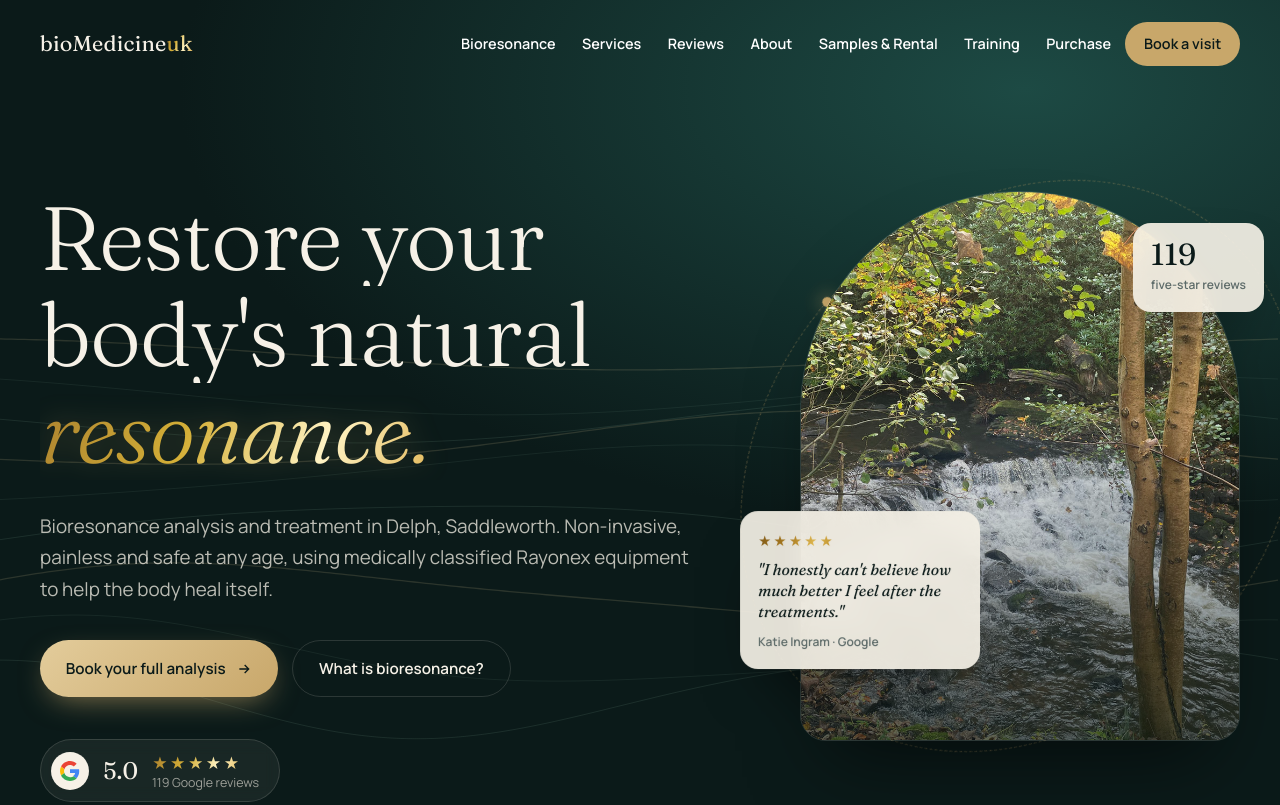
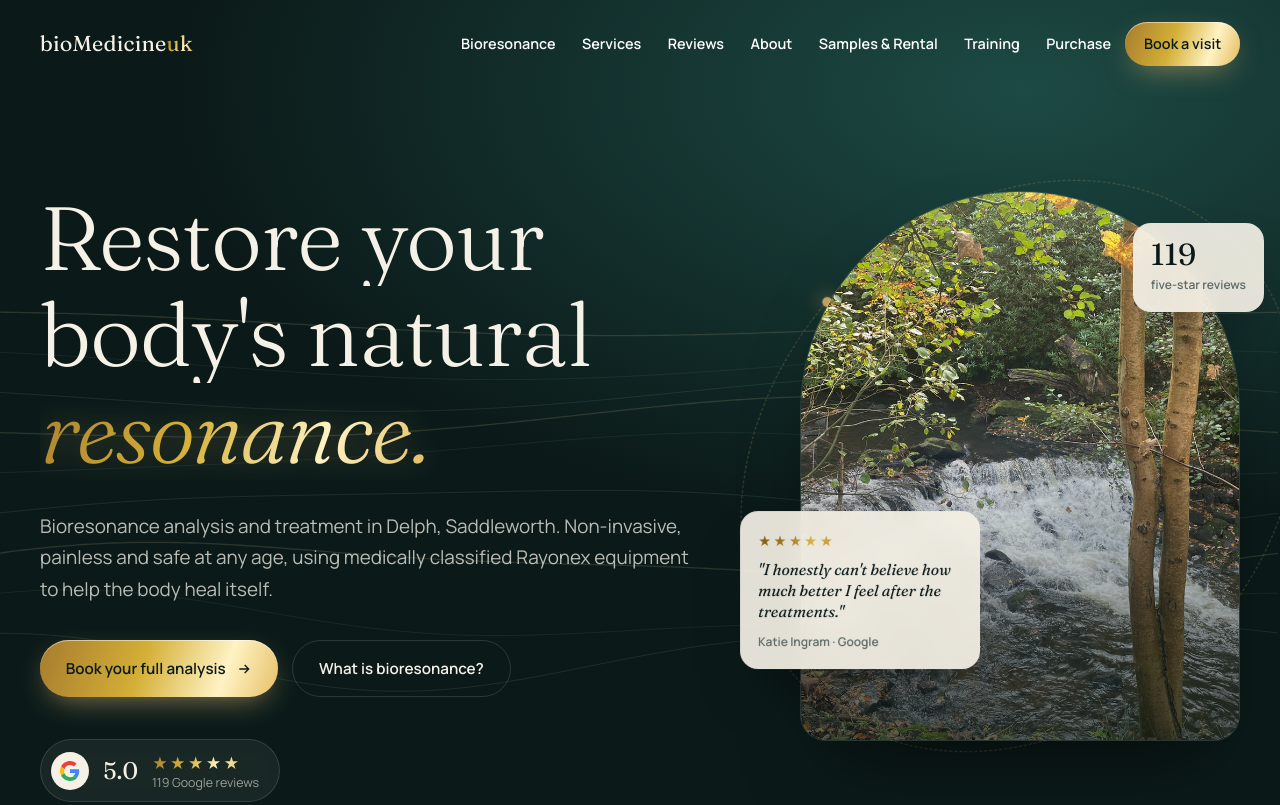
Before and after one commit to TOOAWESOME95/biomedicineuk, a plain HTML site: page index.html in a window 1280 px wide. Shown: the top 805 px of the page. Drawn offline with Linux system fonts and the light colour scheme; animation ran at ten frames a second.

Commit message:
Make cream buttons shiny gold
Co-Authored-By: Claude Opus 5.5 <noreply@anthropic.com>

```diff
--- a/index.html
+++ b/index.html
@@ -347,6 +347,9 @@ h1 em,h2 em,.stars,.sv .price b,.price-xl b,.tr-prices div b,.rpanel.dk .stat-ro
 .reviews .spot-slide .stars{background-image:var(--shine)}
 .dark .eyebrow::before{background:linear-gradient(90deg,#b8862b,#f5d77a)}
 @keyframes shine{from{background-position:250% 0}to{background-position:0 0}}
+/* shiny gold buttons */
+.btn-gold,.nav-links a.nav-cta{background:var(--shine)!important;background-size:250% 100%!important;color:var(--ink)!important;border:0!important;animation:shine 7s linear infinite;box-shadow:0 10px 30px -10px rgba(200,167,106,.75),inset 0 1px 0 rgba(255,255,255,.5)}
+.btn-gold:hover,.nav-links a.nav-cta:hover{transform:translateY(-2px);box-shadow:0 18px 40px -12px rgba(212,175,55,.9),inset 0 1px 0 rgba(255,255,255,.6)}
 
 /* reveal */
 .rv{opacity:0;transform:translateY(40px);transition:opacity 1.1s var(--ease),transform 1.1s var(--ease)}
```
